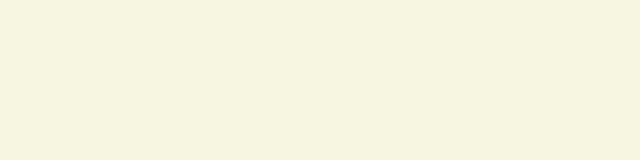
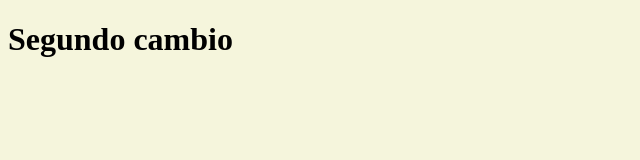
Before and after one commit to joseluishernandezclaros/AprenderSobreGit, a plain HTML site: page index.html in a window 1280 px wide. Shown: the whole page, without its empty margins (0-640 px from the left). Drawn offline with Linux system fonts and the light colour scheme.

Commit message:
ahora agregue un h1

```diff
--- a/index.html
+++ b/index.html
@@ -8,6 +8,7 @@
     <link rel="stylesheet" href="style.css" />
   </head>
   <body>
+    <h1>Segundo cambio</h1>
     <script src="app.js"></script>
   </body>
 </html>
```
